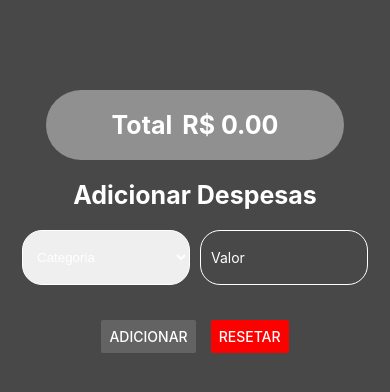
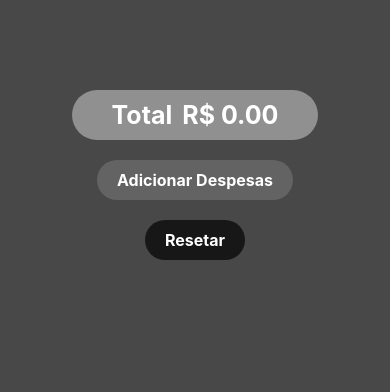
Before and after one commit to luisa-diniz/finances-app, a React Native app: screen / in a window 390 px wide. Shown: the top 392 px of the page. Built offline with nearby package versions, Linux system fonts and the light colour scheme.

Commit message:
making add expenses a modal popup

```diff
--- a/src/components/Main/index.tsx
+++ b/src/components/Main/index.tsx
@@ -1,5 +1,5 @@
 import React, { useState, useEffect } from 'react';
-import { StyleSheet, Text, View, TextInput, Button, FlatList, Alert } from 'react-native';
+import { StyleSheet, Text, View, TextInput, FlatList, Alert, Modal, TouchableOpacity } from 'react-native';
 import { Picker } from '@react-native-picker/picker';
 import AsyncStorage from '@react-native-async-storage/async-storage';
 
@@ -8,10 +8,10 @@ export default function Home() {
   const [expense, setExpense] = useState('');
   const [total, setTotal] = useState(0);
   const [expensesList, setExpensesList] = useState<{ category: string, value: number }[]>([]);
+  const [modalVisible, setModalVisible] = useState(false);
 
   const categories = ['Alimentação', 'Transporte', 'Saúde', 'Lazer', 'Casa', 'Outros'];
 
-  // Recuperar a lista de despesas ao carregar o app
   const loadExpenses = async () => {
     try {
       const savedExpenses = await AsyncStorage.getItem('expenses');
@@ -50,7 +50,7 @@ export default function Home() {
   };
 
   useEffect(() => {
-    loadExpenses();  // Carrega as despesas ao iniciar o app
+    loadExpenses();
   }, []);
 
   const addExpense = () => {
@@ -63,6 +63,7 @@ export default function Home() {
       saveExpenses(updatedExpenses);
       setExpense('');
       setCategory('');
+      setModalVisible(false);
       calculateTotal(updatedExpenses);
     } else {
       Alert.alert('Erro', 'Por favor, selecione uma categoria e insira um valor numérico válido para a despesa.');
@@ -87,6 +88,26 @@ export default function Home() {
         <Text style={styles.headerText}>Total</Text>
         <Text style={styles.headerText}>R$ {total.toFixed(2)}</Text>
       </View>
+      <TouchableOpacity
+        style={styles.addButton}
+        onPress={() => setModalVisible(true)}
+      >
+        <Text style={styles.addButtonText}>Adicionar Despesas</Text>
+      </TouchableOpacity>
+      <TouchableOpacity
+        style={[styles.addButton, { backgroundColor: '#171718' }]}
+        onPress={() => clearList()}
+      >
+        <Text style={styles.addButtonText}>Resetar</Text>
+      </TouchableOpacity>
+      <Modal
+        animationType="slide"
+        transparent={true}
+        visible={modalVisible}
+        onRequestClose={() => setModalVisible(false)}
+      >
+        <View style={styles.modalOverlay}>
+          <View style={styles.modalContainer}>
             <Text style={styles.headerText}>Adicionar Despesas</Text>
             <View style={styles.inputContainer}>
               <Picker
@@ -108,9 +129,17 @@ export default function Home() {
               />
             </View>
             <View style={styles.buttonsContainer}>
-        <Button title="Adicionar" onPress={addExpense} color="#636363" />
-        <Button title="Resetar" onPress={clearList} color="red" />
+              <TouchableOpacity style={styles.addButton} onPress={addExpense}>
+                <Text style={styles.addButtonText}>Adicionar</Text>
+              </TouchableOpacity>
+              <TouchableOpacity style={[styles.addButton, { backgroundColor: '#171718' }]} onPress={() => setModalVisible(false)}>
+                <Text style={styles.addButtonText}>Cancelar</Text>
+              </TouchableOpacity>
             </View>
+          </View>
+        </View>
+      </Modal>
+
       <FlatList
         data={Object.keys(groupedExpenses)}
         renderItem={({ item }) => (
@@ -120,6 +149,7 @@ export default function Home() {
           </View>
         )}
         keyExtractor={(item, index) => index.toString()}
+        contentContainerStyle={styles.listContainer}  // Aplica o estilo de alinhamento da lista
       />
     </View>
   );
@@ -128,7 +158,6 @@ export default function Home() {
 const styles = StyleSheet.create({
   container: {
     flex: 1,
-    display: 'flex',
     justifyContent: 'flex-start',
     alignItems: 'center',
     backgroundColor: '#494848',
@@ -138,19 +167,22 @@ const styles = StyleSheet.create({
     paddingRight: 20,
     width: '100%',
   },
+  listContainer: {
+    flex: 1,
+    justifyContent: 'flex-end',
+    width: '100%',
+    paddingBottom: 20,
+  },
   headerContainer: {
-    display: 'flex',
-    gap: 10,
     flexDirection: 'row',
     justifyContent: 'center',
     alignItems: 'center',
+    gap: 10,
     backgroundColor: '#909090',
     paddingHorizontal: 40,
     paddingVertical: 10,
     borderRadius: 40,
     margin: 20,
-    minHeight: 70,
-    minWidth: '85%',
   },
   headerText: {
     fontSize: 25,
@@ -158,9 +190,8 @@ const styles = StyleSheet.create({
     color: '#fff',
   },
   inputContainer: {
-    display: 'flex',
+    flexDirection: 'row',
     gap: 10,
-    flexDirection: 'row',
     alignItems: 'center',
     marginBottom: 20,
     marginTop: 20,
@@ -176,9 +207,8 @@ const styles = StyleSheet.create({
     borderRadius: 20,
   },
   buttonsContainer: {
-    display: 'flex',
+    flexDirection: 'row',
     gap: 15,
-    flexDirection: 'row',
     alignItems: 'center',
     marginBottom: 20,
   },
@@ -202,12 +232,29 @@ const styles = StyleSheet.create({
     fontSize: 18,
     color: '#fff',
   },
-  picker: {
-    height: 40,
+  modalOverlay: {
+    flex: 1,
+    justifyContent: 'center',
+    alignItems: 'center',
+    backgroundColor: 'rgba(0, 0, 0, 0.5)',
+  },
+  modalContainer: {
+    backgroundColor: '#494848',
+    padding: 30,
+    borderRadius: 10,
+    alignItems: 'center',
+  },
+  addButton: {
+    backgroundColor: '#636363',
+    paddingVertical: 10,
+    paddingHorizontal: 20,
+    borderRadius: 20,
+    marginBottom: 20,
+  },
+  addButtonText: {
     color: '#fff',
-    borderColor: '#fff',
-    borderWidth: 1,
-    marginBottom: 15,
-    borderRadius: 5,
+    fontSize: 16,
+    fontWeight: 'bold',
+    textAlign: 'center',
   },
 });
```
Lines whose indentation alone changed are shown as unchanged.
